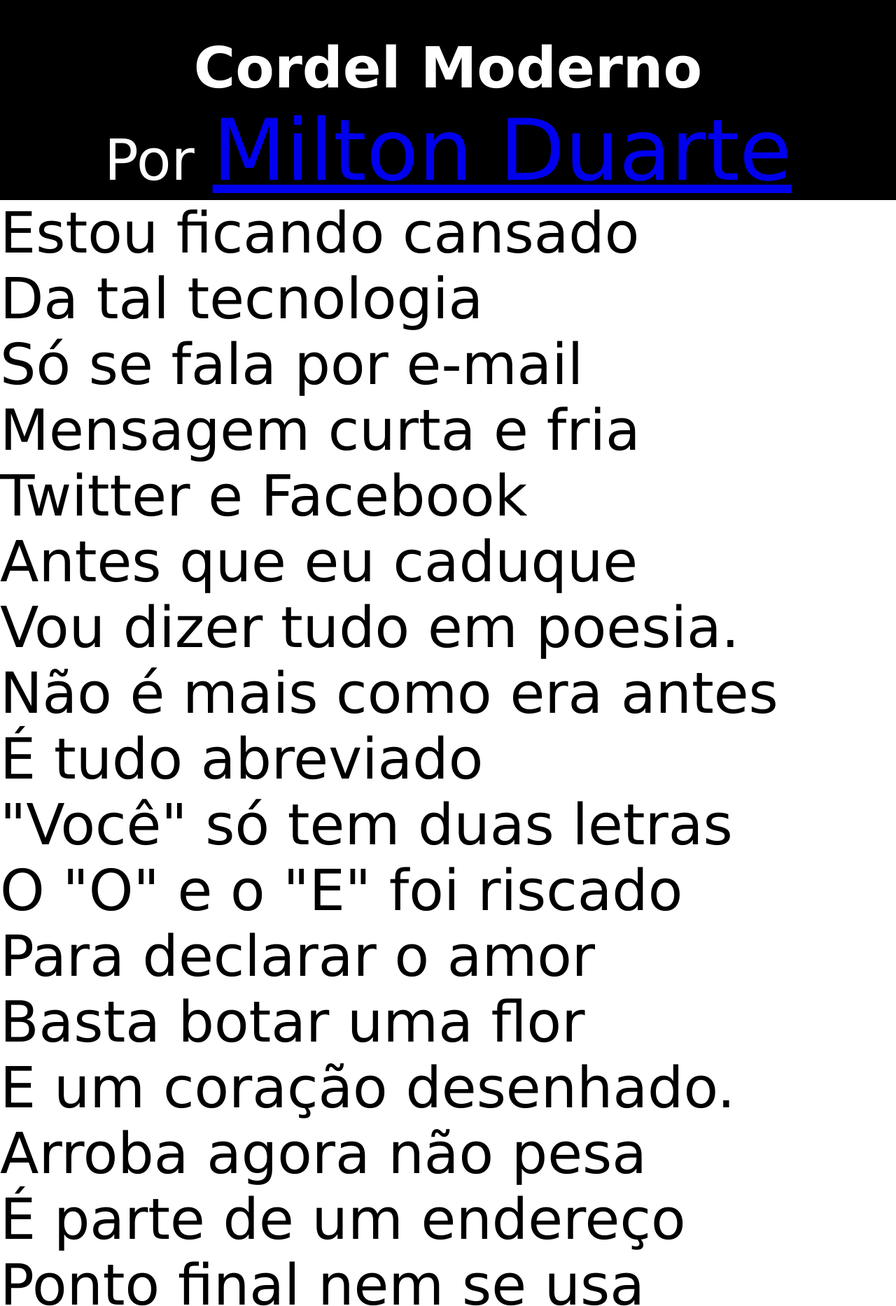
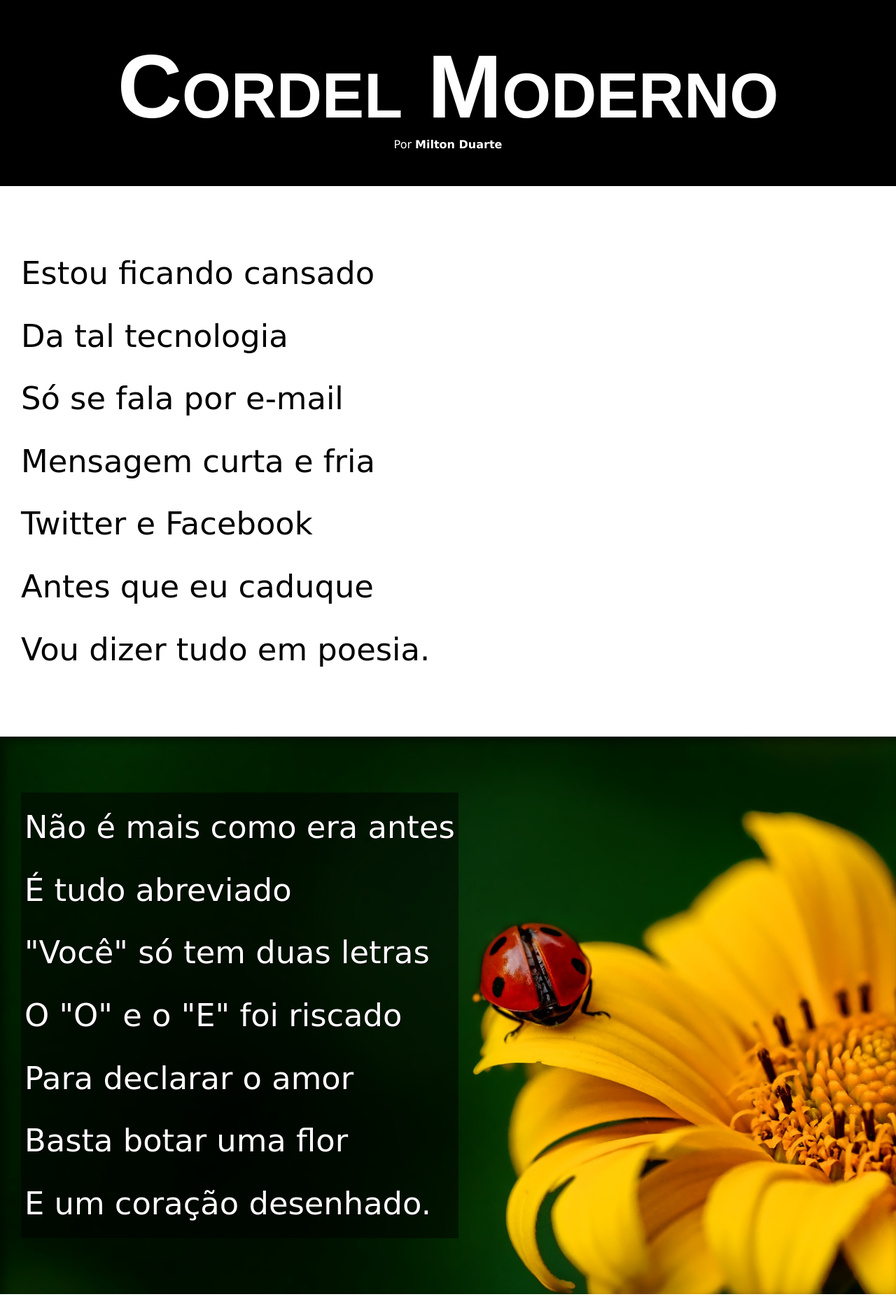
Before and after one commit to tesserlucas/html-css, a plain HTML site: page desafios/d012/index.html in a window 1280 px wide. Shown: the top 1867 px of the page at 70% size. Drawn offline with Linux system fonts and the light colour scheme.

Commit message:
Atualização do CSS do desafio 12

```diff
--- a/desafios/d012/estilo/style.css
+++ b/desafios/d012/estilo/style.css
@@ -3,11 +3,22 @@
 * {
     margin: 0px;
     padding: 0px;
-    font-size: 1.5em;
 }
 
-body {
-    font-family: Verdana, Geneva, Tahoma, sans-serif;
+@import url('https://fonts.googleapis.com/css2?family=Passion+One:wght@400;700;900&display=swap');
+
+@import url('https://fonts.googleapis.com/css2?family=Sriracha&display=swap');
+
+:root {
+    --fonte1: Verdana, Geneva, Tahoma, sans-serif;
+    --fonte2: "Passion One", sans-serif;
+    --fonte3: "Sriracha", cursive;
+}
+
+html, body {
+    font-family: var(--fonte1);
+    min-height: 100vh;
+    background-color: darkgray;
 }
 
 header{
@@ -17,5 +28,69 @@ header{
 }
 
 header > h1 {
+    font-family: var(--fonte2);
     padding-top: 50px;
+    font-variant: small-caps;
+    font-size: 10vw;
 }
+
+header > p {
+    padding-bottom: 50px;
+}
+
+header a, footer a {
+    color: white;
+    text-decoration: none;
+    font-weight: bolder;
+}
+
+header a:hover, footer a:hover {
+    text-decoration: underline;
+}
+
+section {
+    padding-top: 10vh;
+    padding-bottom: 10vh;
+    line-height: 2em;
+    padding-left: 30px;
+    font-family: var(--fonte3);
+    font-size: 3.5vw;
+}
+
+section.normal {
+    background-color: white;
+    color: black;
+}
+
+section.imagem {
+    background-color: rgb(51,51,51);
+    color: white;
+    box-shadow: inset 6px 6px 13px  0px rgba(0, 0, 0, 0.470);
+    background-attachment: fixed;
+}
+
+section.imagem > p {
+    display: inline-block;
+    padding: 5px;
+    background-color: rgba(0, 0, 0, 0.507);
+    text-shadow: 1px 1px 0px black;
+}
+
+section#img01 {
+    background-image: url("../imagens/background001.jpg");
+    background-position: right center;
+    background-size: cover;
+}
+
+section#img02 {
+    background-image: url("../imagens/background002.jpg");
+    background-size: cover;
+}
+
+
+footer {
+    background-color: black;
+    color: white;
+    text-align: center;
+    padding: 10px;
+}
--- a/desafios/d012/index.html
+++ b/desafios/d012/index.html
@@ -12,7 +12,7 @@
         <p>Por <a href="https://www.recantodasletras.com.br/poesias/3186743" target="_blank">Milton Duarte</a></p>
     </header>
 
-    <section>
+    <section class="normal">
         <p>
             Estou ficando cansado <br>
             Da tal tecnologia <br>
@@ -24,7 +24,7 @@
         </p>
     </section>
 
-    <section>
+    <section class="imagem" id="img01">
         <p>
             Não é mais como era antes <br>
             É tudo abreviado <br>
@@ -36,7 +36,7 @@
         </p>
     </section>
 
-    <section>
+    <section class="normal">
         <p>
             Arroba agora não pesa <br>
             É parte de um endereço <br>
@@ -58,7 +58,7 @@
         </p>
     </section>
 
-    <section>
+    <section class="imagem" id="img02">
         <p>
             Tenho saudade das cartas <br>
             Escritas com a própria mão <br>
@@ -70,7 +70,7 @@
         </p>
     </section>
 
-    <section>
+    <section class="normal">
         <p>
             Agora, escrevo e envio <br>
             Chegando na mesma hora <br>
```
